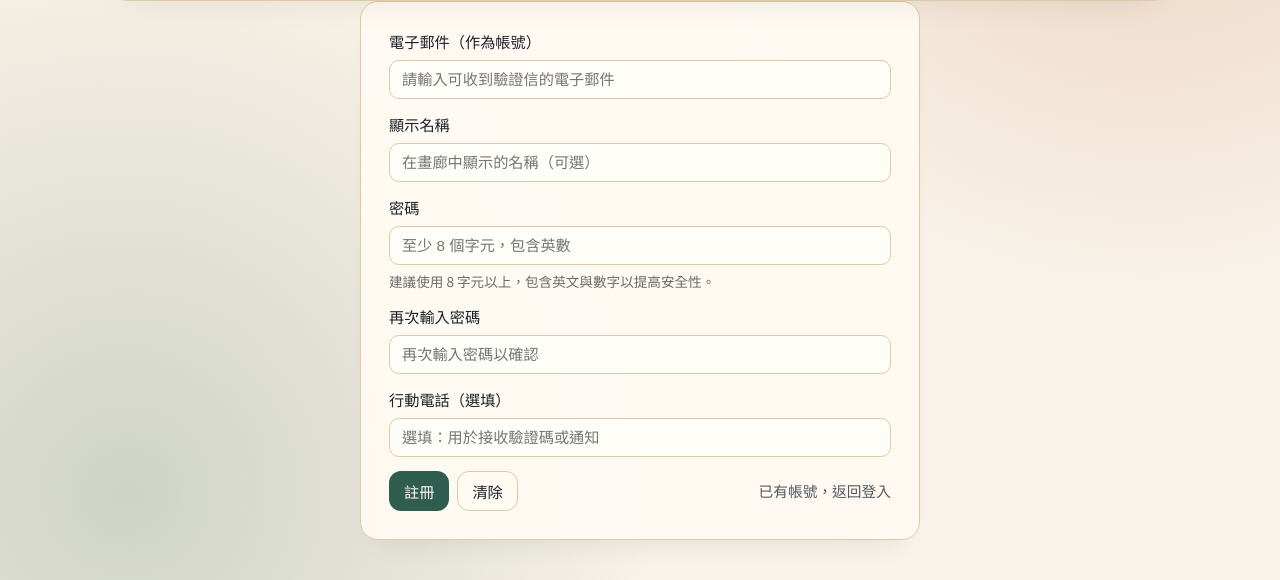
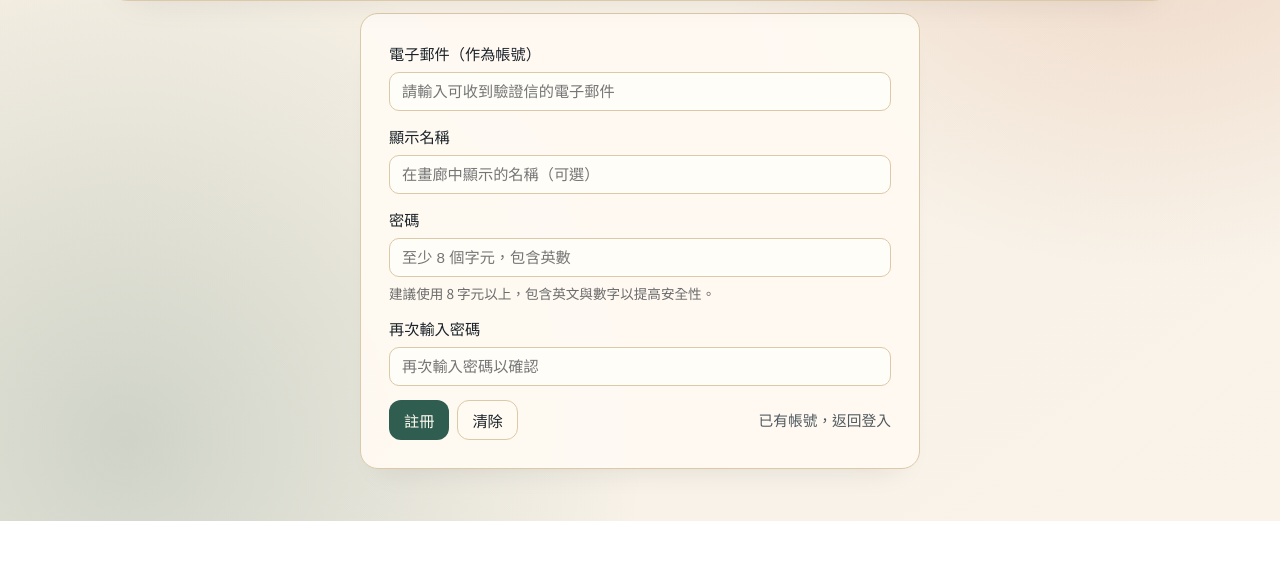
Before and after one commit to D1285312/ArtEcho, a website: page register.html in a window 1280 px wide. Shown: the part 283-863 px from the top of the page. After the commit the page ends 804 px from the top, so only its background shows below. Drawn offline with Linux system fonts and the light colour scheme.

Commit message:
send letter

```diff
--- a/register.html
+++ b/register.html
@@ -66,11 +66,6 @@
             <div class="form-row">
               <label for="confirmPassword">再次輸入密碼</label>
               <input id="confirmPassword" name="confirmPassword" type="password" placeholder="再次輸入密碼以確認" required>
-            </div>
-
-            <div class="form-row">
-              <label for="phone">行動電話（選填）</label>
-              <input id="phone" name="phone" type="tel" placeholder="選填：用於接收驗證碼或通知">
             </div>
 
             <span id="form-msg" aria-live="polite"></span>
```
